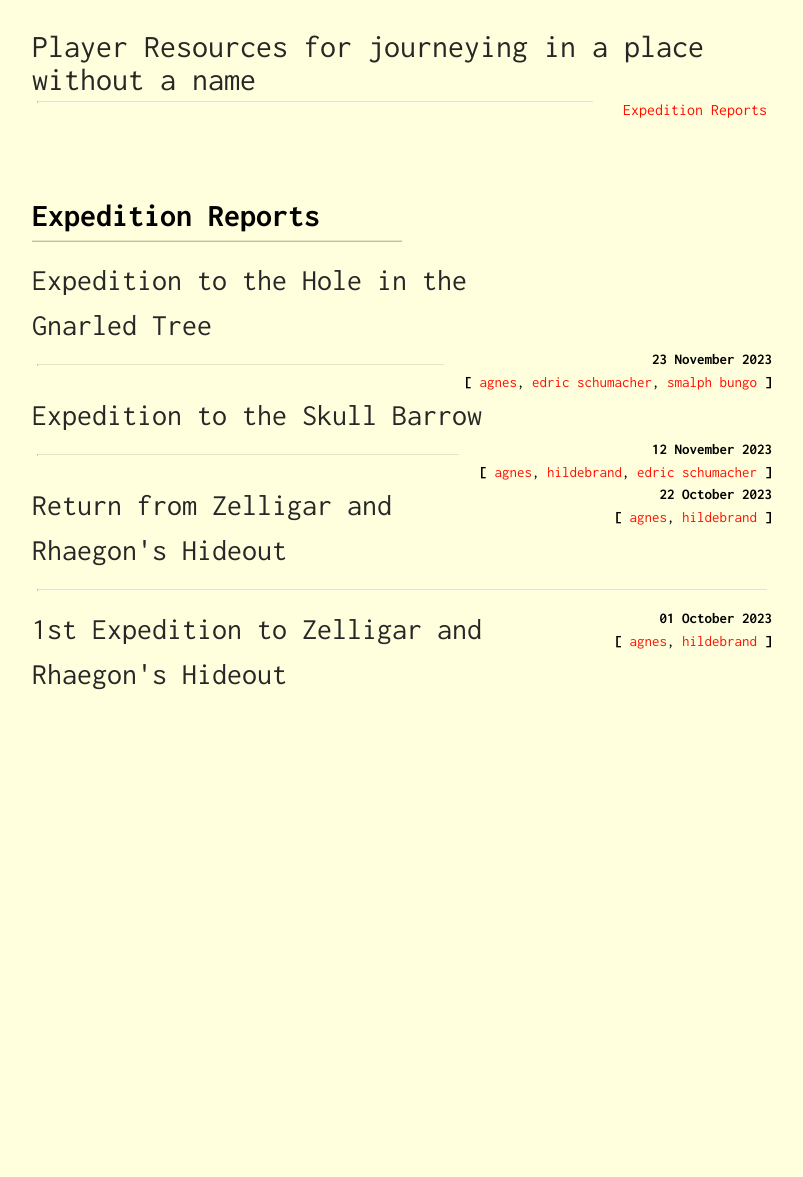
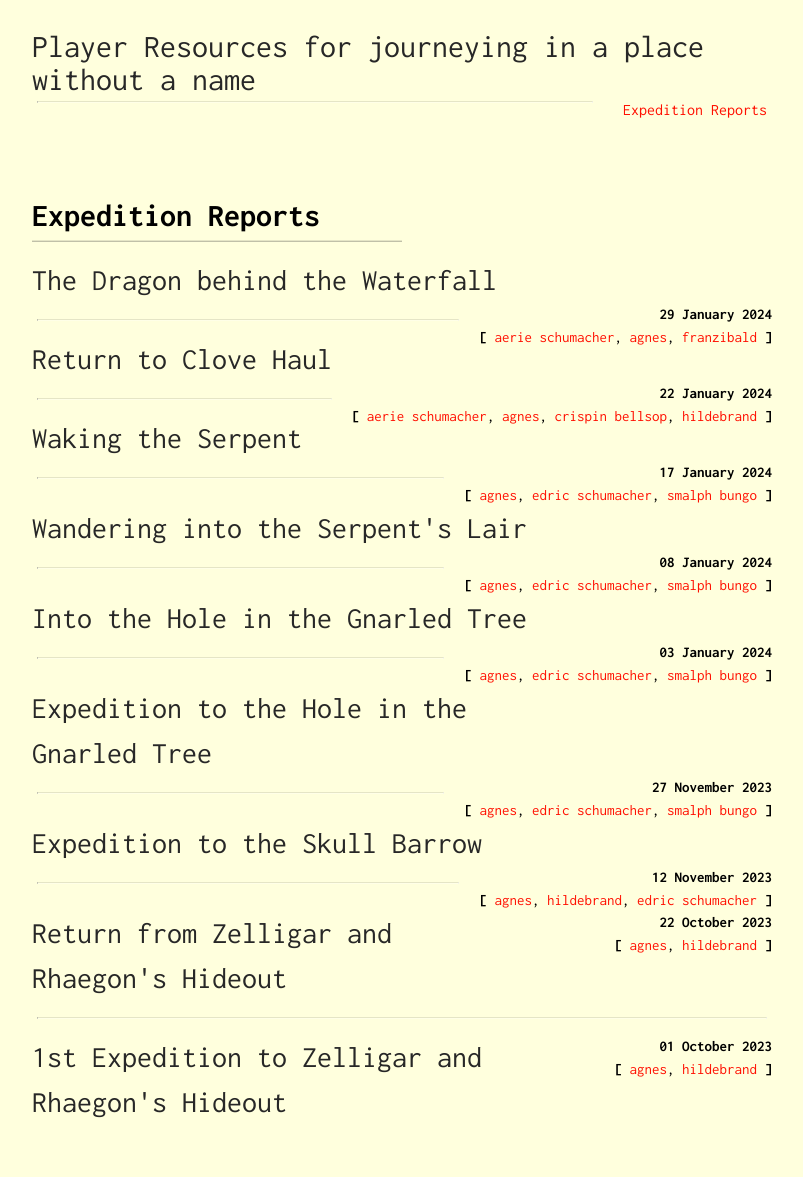
Before and after one commit to JackSullivan/oddhex-players, a Jekyll site: the page built from posts.html, in a window 1280 px wide. Shown: the whole page, without its empty margins (238-1041 px from the left). Built offline with Jekyll 4.4.1, drawn with Linux system fonts in a browser that asks for light colours; before the commit the page ends 900 px from its top, so only the background shows below that.

Commit message:
added missing expedition stubs

```diff
--- a/_config.yml
+++ b/_config.yml
@@ -43,6 +43,13 @@ sass:
 navbar:
   - name: "Expedition Reports"
     link: "posts"
+      #  - name: "Explored Locales"
+      #    link: "locations"
+
+
+collections:
+  locations:
+    output: true
 
 # Exclude from processing.
 # The following items will not be processed, by default.
--- /dev/null
+++ b/_posts/2024-01-03-session-five.md
@@ -0,0 +1,5 @@
+---
+layout: post
+title: Into the Hole in the Gnarled Tree
+tags: [agnes, edric schumacher, smalph bungo]
+---
--- /dev/null
+++ b/_posts/2024-01-08-session-six.md
@@ -0,0 +1,5 @@
+---
+layout: post
+title: Wandering into the Serpent's Lair
+tags: [agnes, edric schumacher, smalph bungo]
+---
--- /dev/null
+++ b/_posts/2024-01-17-session-seven.md
@@ -0,0 +1,5 @@
+---
+layout: post
+title: Waking the Serpent
+tags: [agnes, edric schumacher, smalph bungo]
+---
--- /dev/null
+++ b/_posts/2024-01-22-session-eight.md
@@ -0,0 +1,5 @@
+---
+layout: post
+title: Return to Clove Haul
+tags: [aerie schumacher, agnes, crispin bellsop, hildebrand]
+---
--- /dev/null
+++ b/_posts/2024-01-29-session-nine.md
@@ -0,0 +1,5 @@
+---
+layout: post
+title: The Dragon behind the Waterfall
+tags: [aerie schumacher, agnes, franzibald]
+---
```
Also changed, not shown: _locations/annoras_pool.md (added, +6 -0 lines), locations.html (added, +40 -0 lines), _posts/2023-11-27-session-four.md (renamed from _posts/2023-11-23-session-four.md).
